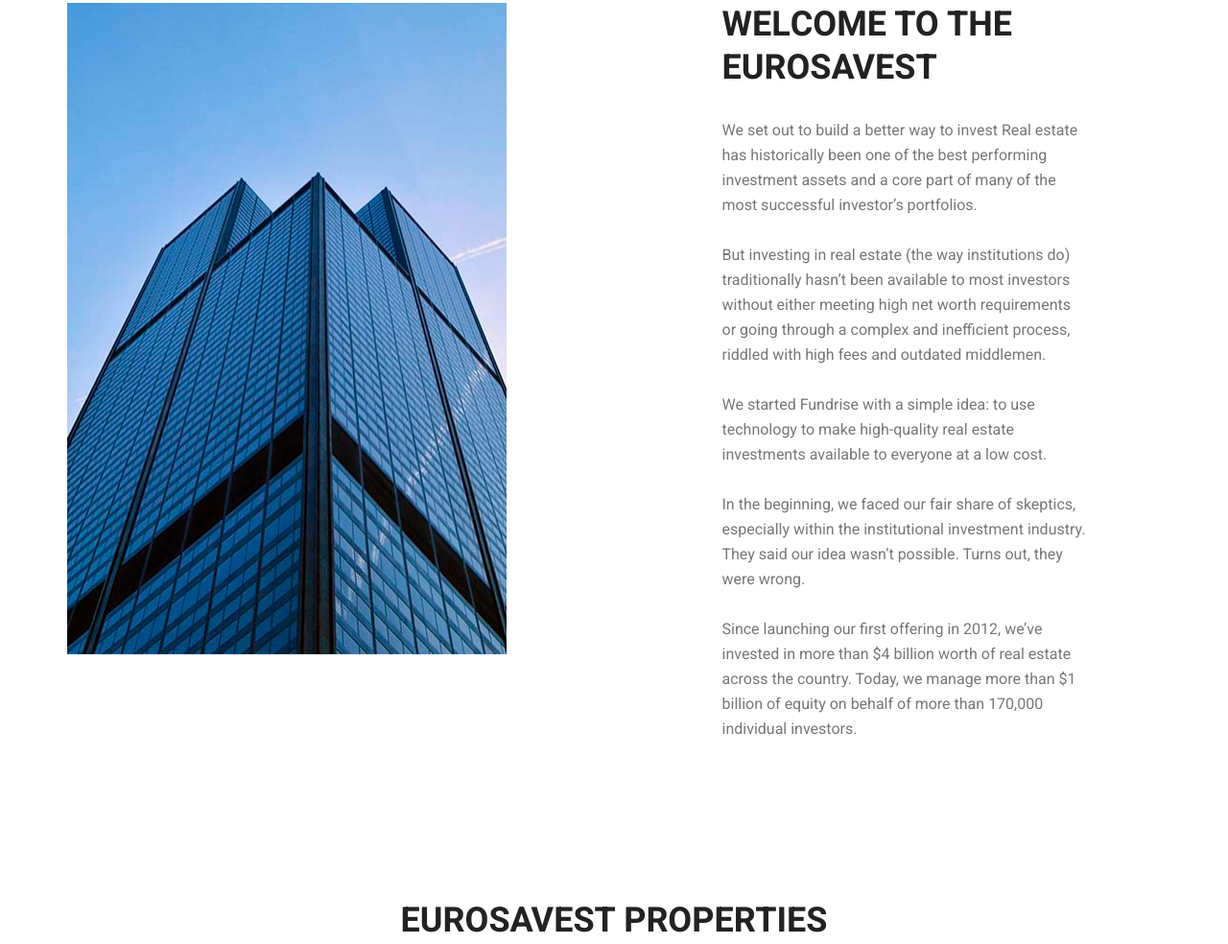
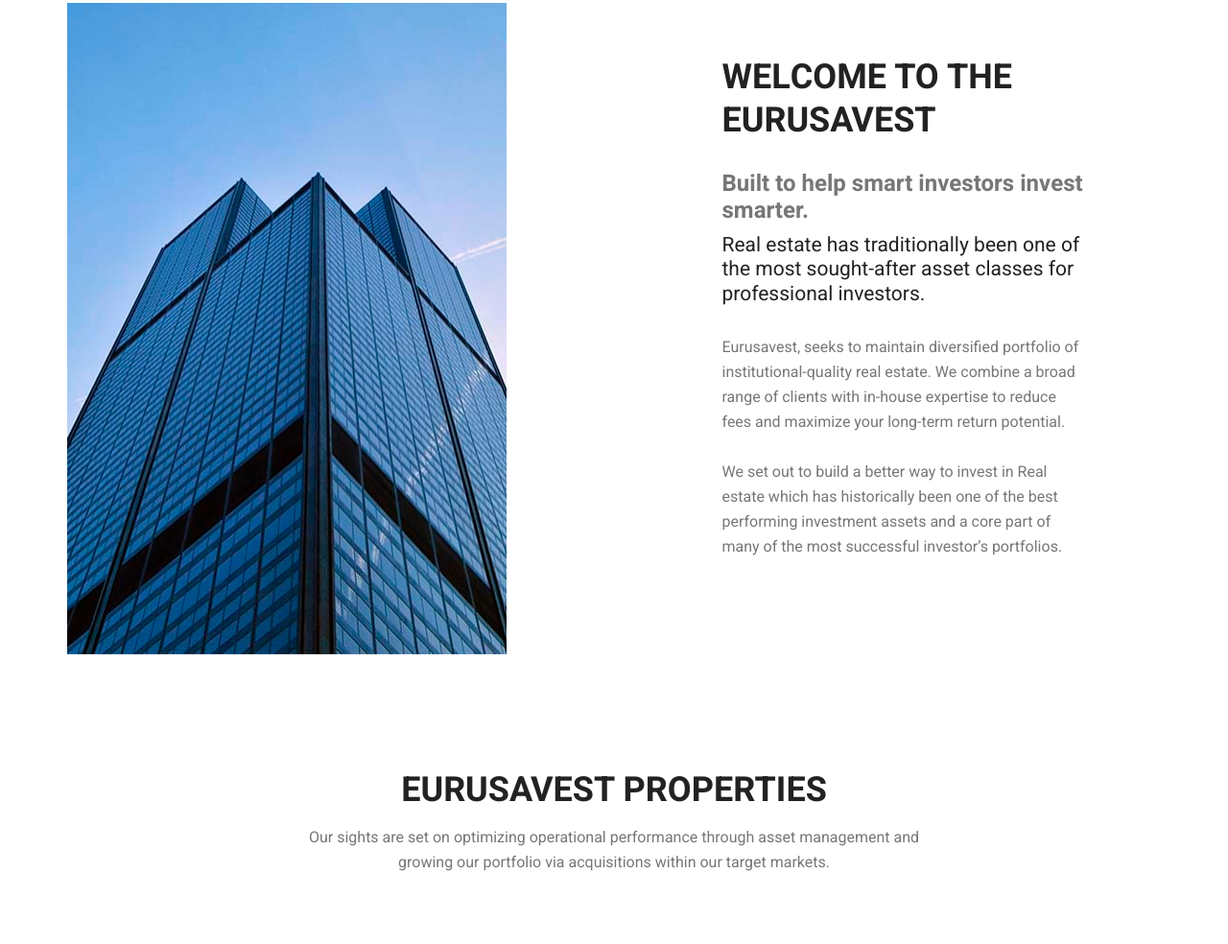
Before and after one commit to nogadev/euro-savest-real-estate-fund-llc, a plain HTML site: page about-us.html in a window 1280 px wide. Shown: the part 517-1501 px from the top of the page at 96% size. Drawn offline with Linux system fonts and the light colour scheme.

Commit message:
Cambios en about-us.html

```diff
--- a/about-us.html
+++ b/about-us.html
@@ -78,14 +78,14 @@
                 <div class="col-lg-7">
                     <div class="design_left_text">
 
-                        <h2>Welcome to the Eurosavest</h2>
+                        <h2>Welcome to the Eurusavest</h2>
 
-                        <p>We set out to build a better way to invest Real estate has historically been one of the best performing investment assets and a core part of many of the most successful investor’s portfolios. <br> <br> But investing in real estate
-                            (the way institutions do) traditionally hasn’t been available to most investors without either meeting high net worth requirements or going through a complex and inefficient process, riddled with high fees and outdated middlemen.
-                            <br> <br> We started Fundrise with a simple idea: to use technology to make high-quality real estate investments available to everyone at a low cost. <br><br> In the beginning, we faced our fair share of skeptics, especially
-                            within the institutional investment industry. They said our idea wasn’t possible. Turns out, they were wrong.
-                            <br><br> Since launching our first offering in 2012, we’ve invested in more than $4 billion worth of real estate across the country. Today, we manage more than $1 billion of equity on behalf of more than 170,000 individual
-                            investors.
+                        <h3>Built to help smart investors invest smarter.</h3>
+                        <h5>Real estate has traditionally been one of the most sought-after asset classes for professional investors.</h5>
+
+                        <p>Eurusavest, seeks to maintain diversified portfolio of institutional-quality real estate. We combine a broad range of clients with in-house expertise to reduce fees and maximize your long-term return potential. <br><br> We set
+                            out to build a better way to invest in Real estate which has historically been one of the best performing investment assets and a core part of many of the most successful investor’s portfolios.
+
                         </p>
 
                     </div>
@@ -98,7 +98,7 @@
     <!--================Post Slider Area =================-->
     <section id="post_slider_area" class="post_slider_area">
         <div class="main_title">
-            <h2>Eurosavest Properties</h2>
+            <h2>Eurusavest Properties</h2>
             <p>Our sights are set on optimizing operational performance through asset management and growing our portfolio via acquisitions within our target markets.</p>
         </div>
         <div class="post_slider_inner owl-carousel">
```
